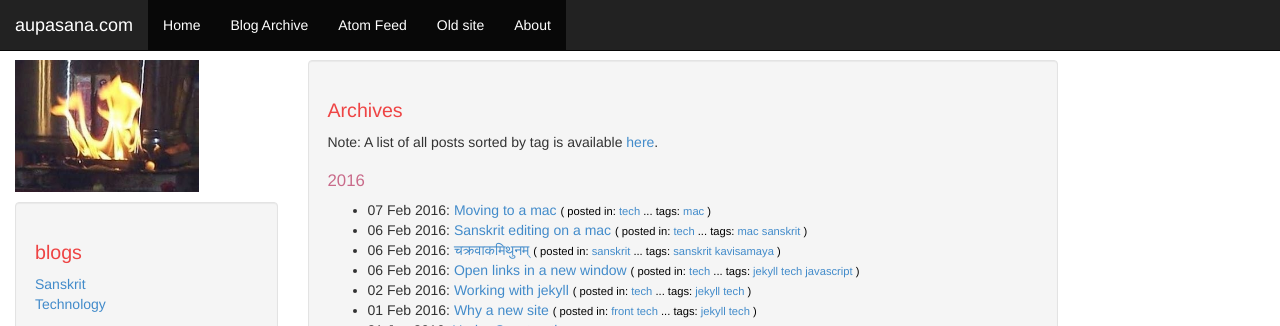
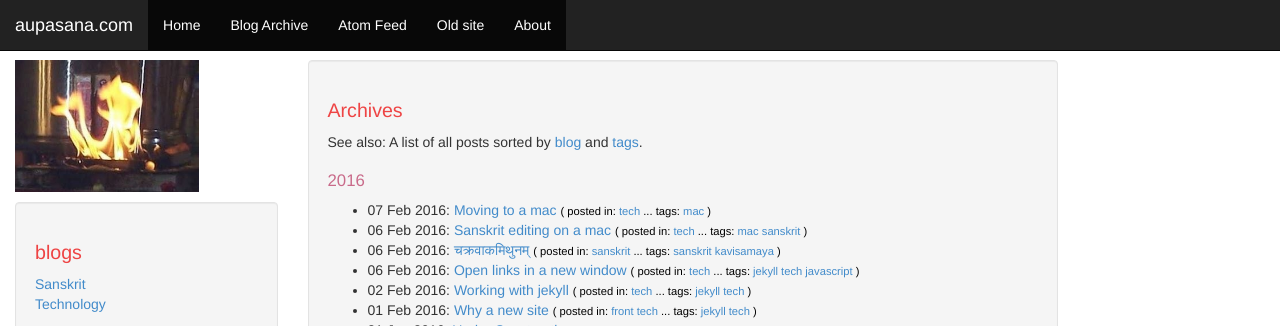
Before and after one commit to aupasana/aupasana.github.io, a Jekyll site: the page built from archives/archive_date.html, in a window 1280 px wide and 900 px high. Shown: the top 326 px of the window. Built offline with Jekyll 4.4.1, drawn with Linux system fonts in a browser that asks for light colours; comment, search, counter and statistics services are not loaded.

Commit message:
archive_date.html: Update broken links to other archive pages.

```diff
--- a/archives/archive_date.html
+++ b/archives/archive_date.html
@@ -3,11 +3,11 @@ layout: well
 title: Archives
 ---
 
-Note: A list of all posts sorted by tag is available <a href="{{site.baseurl}}/tag_archive.html">here</a>.
+See also: A list of all posts sorted by
+<a href="{{site.baseurl}}/archives/archive_category.html">blog</a> and
+<a href="{{site.baseurl}}/archives/archive_tag.html">tags</a>.
 
-<p/>
-
-{%for post in site.posts %}
+{% for post in site.posts %}
     {% unless post.next %}
         <h2>{{ post.date | date: '%Y' }}</h2>
         <ul>
```
